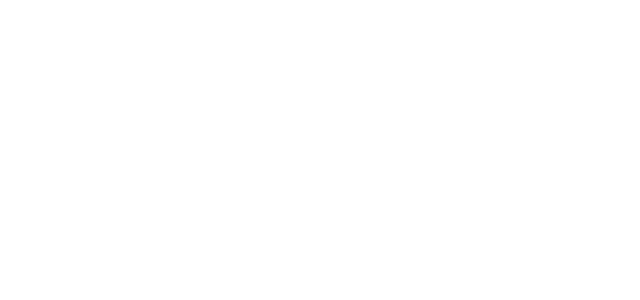
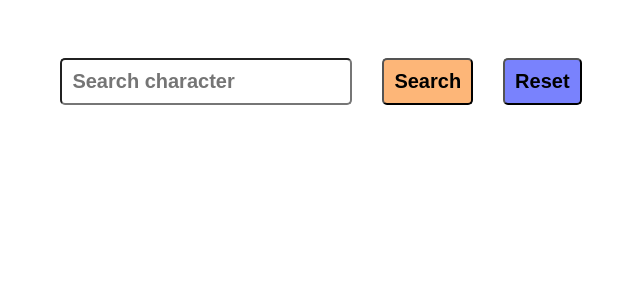
Before and after one commit to salvatorebriga/vite-boolflix, a Vue app: page / in a window 1280 px wide. Shown: the top 300 px of the page, without its empty margins (319-959 px from the left). Built offline with nearby package versions, Linux system fonts and the light colour scheme.

Commit message:
Milestone 1

```diff
--- a/src/App.vue
+++ b/src/App.vue
@@ -1,5 +1,61 @@
-<script></script>
+<script>
+  import AppNav from "./components/nav/AppNav.vue";
+  import AppMain from "./components/main/AppMain.vue";
+  import { store } from "./store.js";
+  import axios from "axios";
+  export default {
+    data() {
+      return {
+        store,
+      };
+    },
+    components: {
+      AppNav,
+      AppMain,
+    },
 
-<template></template>
+    methods: {
+      search() {
+        const params = {
+          api_key: this.store.apiInfo.endpoints.api_key,
+          include_adult: this.store.apiInfo.endpoints.include_adult,
+          language: this.store.apiInfo.endpoints.language,
+          page: this.store.apiInfo.endpoints.page,
+          query: this.store.apiInfo.endpoints.query,
+        };
+        if (this.store.apiInfo.endpoints.query) {
+          axios
+            .get(this.store.apiInfo.url, {
+              params,
+            })
+            .then((response) => {
+              this.store.movie = response.data;
+              console.log(this.store.movie);
+            });
+        } else {
+          console.log("Query vuota");
+        }
+      },
+
+      searchButton() {
+        this.search();
+      },
+
+      resetButton() {
+        this.store.apiInfo.endpoints.query = "";
+        this.search();
+      },
+    },
+
+    created() {
+      this.search();
+    },
+  };
+</script>
+
+<template>
+  <AppNav @searchButton="searchButton" @resetButton="resetButton" />
+  <AppMain />
+</template>
 
 <style lang="scss" scoped></style>
--- /dev/null
+++ b/src/components/main/AppCard.vue
@@ -0,0 +1,22 @@
+<script>
+  export default {
+    props: ["index", "title", "originalTitle", "originalLanguage", "vote"],
+  };
+</script>
+
+<template>
+  <div class="card">
+    <p>{{ this.title }}</p>
+    <p>{{ this.originalTitle }}</p>
+    <p>{{ this.originalLanguage }}</p>
+    <p>{{ this.vote }}</p>
+  </div>
+</template>
+
+<style lang="scss" scoped>
+  .card {
+    width: 250px;
+    height: 250px;
+    background-color: wheat;
+  }
+</style>
--- /dev/null
+++ b/src/components/main/AppMain.vue
@@ -0,0 +1,43 @@
+<script>
+  import { store } from "../../store.js";
+  import AppCard from "./AppCard.vue";
+  export default {
+    data() {
+      return { store };
+    },
+    components: { AppCard },
+  };
+</script>
+
+<template>
+  <div class="container">
+    <div class="row">
+      <div class="col" v-for="(movie, index) in this.store.movie.results">
+        <AppCard
+          :index="index"
+          :title="movie.title"
+          :originalTitle="movie.originalTitle"
+          :originalLanguage="movie.original_language"
+          :vote="movie.vote_average"
+        />
+      </div>
+    </div>
+  </div>
+</template>
+
+<style lang="scss" scoped>
+  .container {
+    max-width: 1800px;
+    margin: 0 auto;
+    overflow-x: hidden;
+
+    .row {
+      display: flex;
+      overflow-x: scroll;
+
+      .col {
+        margin: 5px;
+      }
+    }
+  }
+</style>
--- /dev/null
+++ b/src/components/nav/AppNav.vue
@@ -0,0 +1,66 @@
+<script>
+  import { store } from "../../store.js";
+  export default {
+    emits: ["searchButton", "resetButton"],
+    data() {
+      return {
+        store,
+      };
+    },
+  };
+</script>
+
+<template>
+  <div>
+    <input
+      type="text"
+      placeholder="Search character"
+      v-model="this.store.apiInfo.endpoints.query"
+    />
+    <button class="search" value="Search" @click="$emit('searchButton')">
+      Search
+    </button>
+    <button class="reset" value="Reset" @click="$emit('resetButton')">
+      Reset
+    </button>
+  </div>
+</template>
+
+<style lang="scss" scoped>
+  div {
+    padding-top: 50px;
+    padding-left: 10px;
+    padding-right: 10px;
+    display: flex;
+    flex-wrap: wrap;
+    gap: 30px;
+    justify-content: center;
+    align-items: center;
+
+    input,
+    .search,
+    .reset {
+      padding: 10px;
+      border-radius: 5px;
+      font-size: 20px;
+      font-weight: bold;
+      color: black;
+
+      &:hover {
+        cursor: pointer;
+      }
+    }
+    .search {
+      background-color: rgb(253, 182, 120);
+      &:hover {
+        background-color: rgb(251, 151, 63);
+      }
+    }
+    .reset {
+      background-color: rgb(121, 130, 253);
+      &:hover {
+        background-color: rgb(95, 106, 252);
+      }
+    }
+  }
+</style>
--- a/src/store.js
+++ b/src/store.js
@@ -1,3 +1,16 @@
 import { reactive } from "vue";
 
-export const store = reactive({});
+export const store = reactive({
+  movie: [],
+
+  apiInfo: {
+    url: "https://api.themoviedb.org/3/search/movie",
+    endpoints: {
+      api_key: "63a64502b7a992caa8ecad2d1343ee53",
+      include_adult: false,
+      query: "",
+      language: "en-US",
+      page: 1,
+    },
+  },
+});
```
